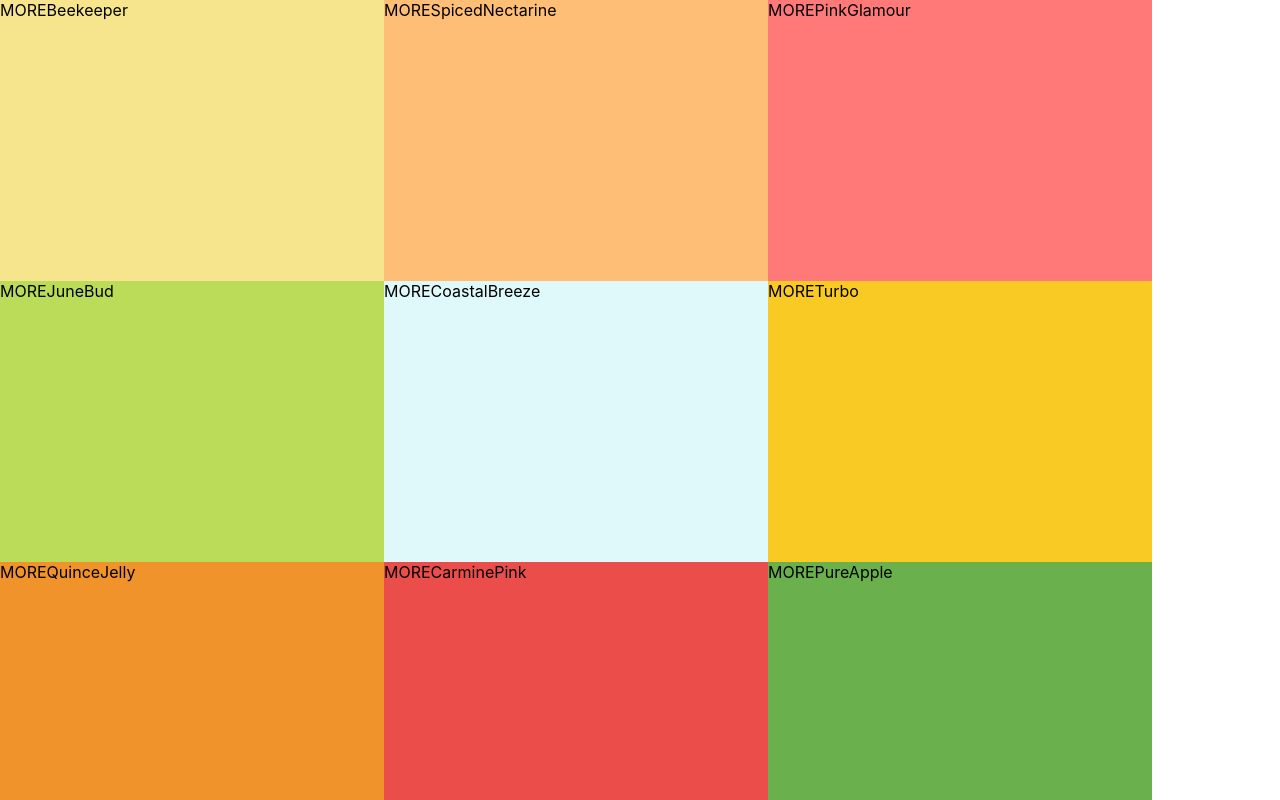
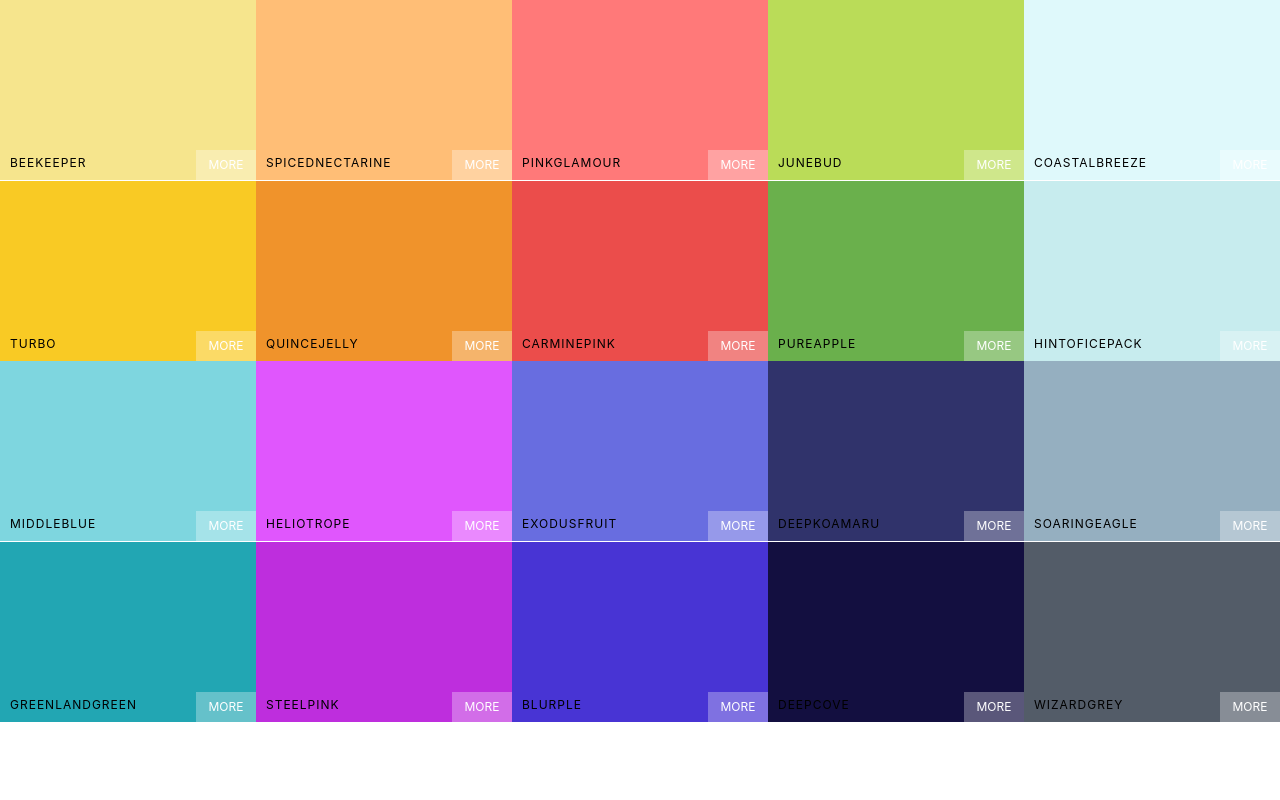
Before and after one commit to richtrunzo/azul-color-picker, a React (Create React App) app: page / in a window 1280 px wide. Shown: the top 800 px of the page. Built offline with nearby package versions, Linux system fonts and the light colour scheme.

Commit message:
Added correct info to colorbox via props and updated colorbox styling.

```diff
--- a/src/Pallete.css
+++ b/src/Pallete.css
@@ -1,5 +1,5 @@
 .palette {
-  height: 130vh;
+  height: 100vh;
 
 }
 
--- a/src/color-box.js
+++ b/src/color-box.js
@@ -2,10 +2,17 @@
 import "./colorbox.css";
 
 function ColorBox(props) {
+  console.log(props)
+  const {name, background} = props;
   return (
-    <div style={{ background: props.background }} className="ColorBox">
-      <span>MORE</span>
-      <span>{props.name}</span>
+    <div style={{ background }} className="ColorBox">
+      <div className="copy-container">
+      <div className="box-content">
+        <span>{name}</span>
+      </div>
+      <button className="copy-button">Copy</button>
+      </div>
+      <span className="see-more">More</span>
     </div>
   )
 }
--- a/src/colorbox.css
+++ b/src/colorbox.css
@@ -1,9 +1,62 @@
 .ColorBox {
-  width: 30%;
-  height: 30%;
+  width: 20%;
+  height: 25%;
   margin: 0 auto;
   display: inline-block;
   position: relative;
   cursor: pointer;
+  margin-bottom: -3.5px;
 
 }
+
+.copy-button {
+  width: 100px;
+  height: 30px;
+  position: absolute;
+  display: inline-block;
+  top: 50%;
+  left: 50%;
+  margin-left: -50px;
+  margin-top: -15px;
+  text-align: center;
+  border: none;
+  background: rgba(255,255,255,0.3);
+  font-size: 1rem;
+  line-height: 30px;
+  color: white;
+  text-transform: uppercase;
+  opacity: 0;
+
+}
+
+.ColorBox:hover .copy-button {
+  opacity: 1;
+  transition: 0.5s;
+}
+
+.box-content {
+  position: absolute;
+  padding: 10px;
+  width: 100%;
+  left: 0px;
+  bottom: 0px;
+  color: black;
+  letter-spacing: 1px;
+  text-transform: uppercase;
+  font-size: 12px;
+}
+
+.see-more {
+  background: rgba(255,255,255,0.3);
+  position: absolute;
+  border: none;
+  right: 0;
+  bottom: 0;
+  color: white;
+  width: 60px;
+  height: 30px;
+  text-align: center;
+  line-height: 30px;
+  text-transform: uppercase;
+  font-size: 12px;
+}
```
